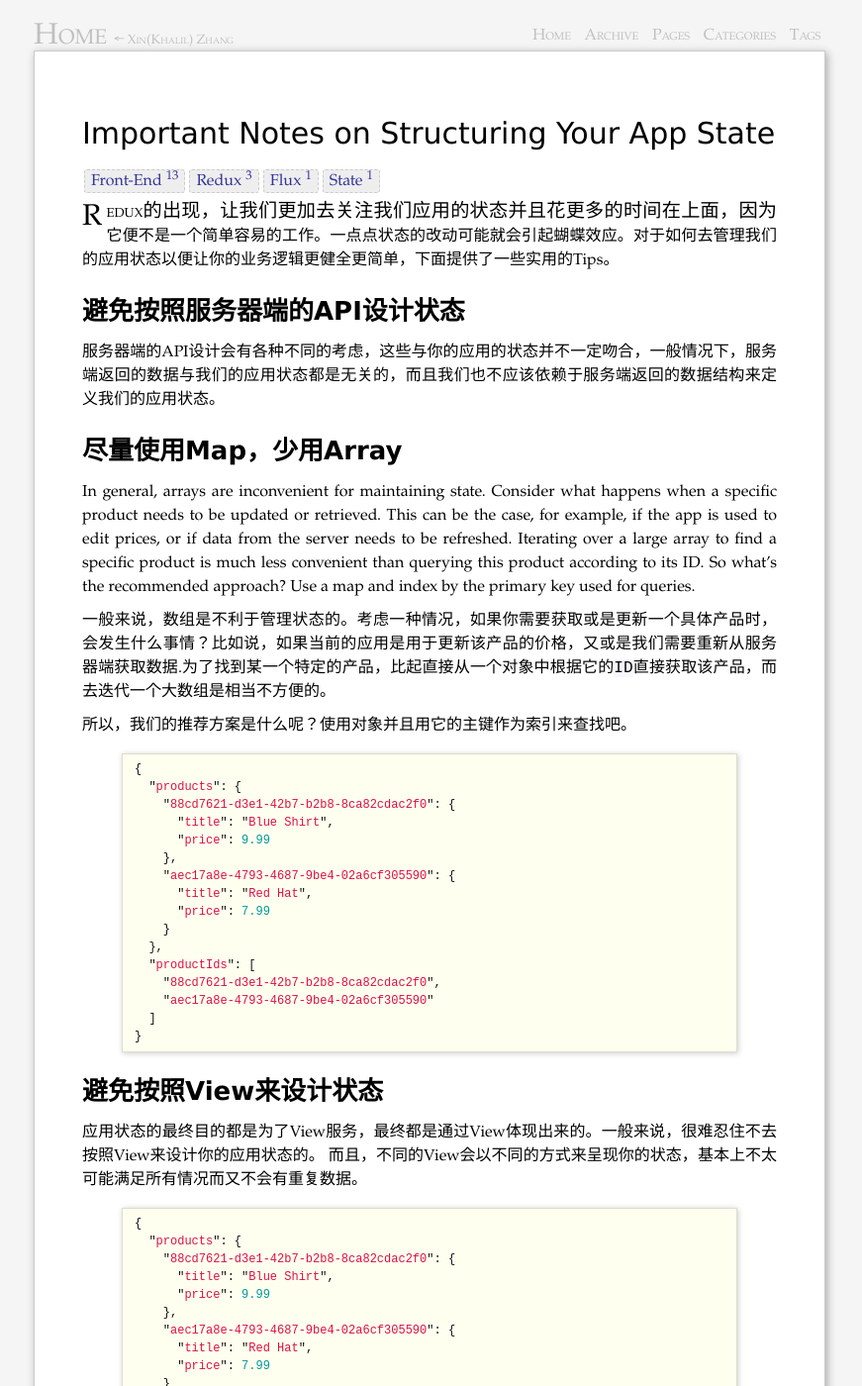
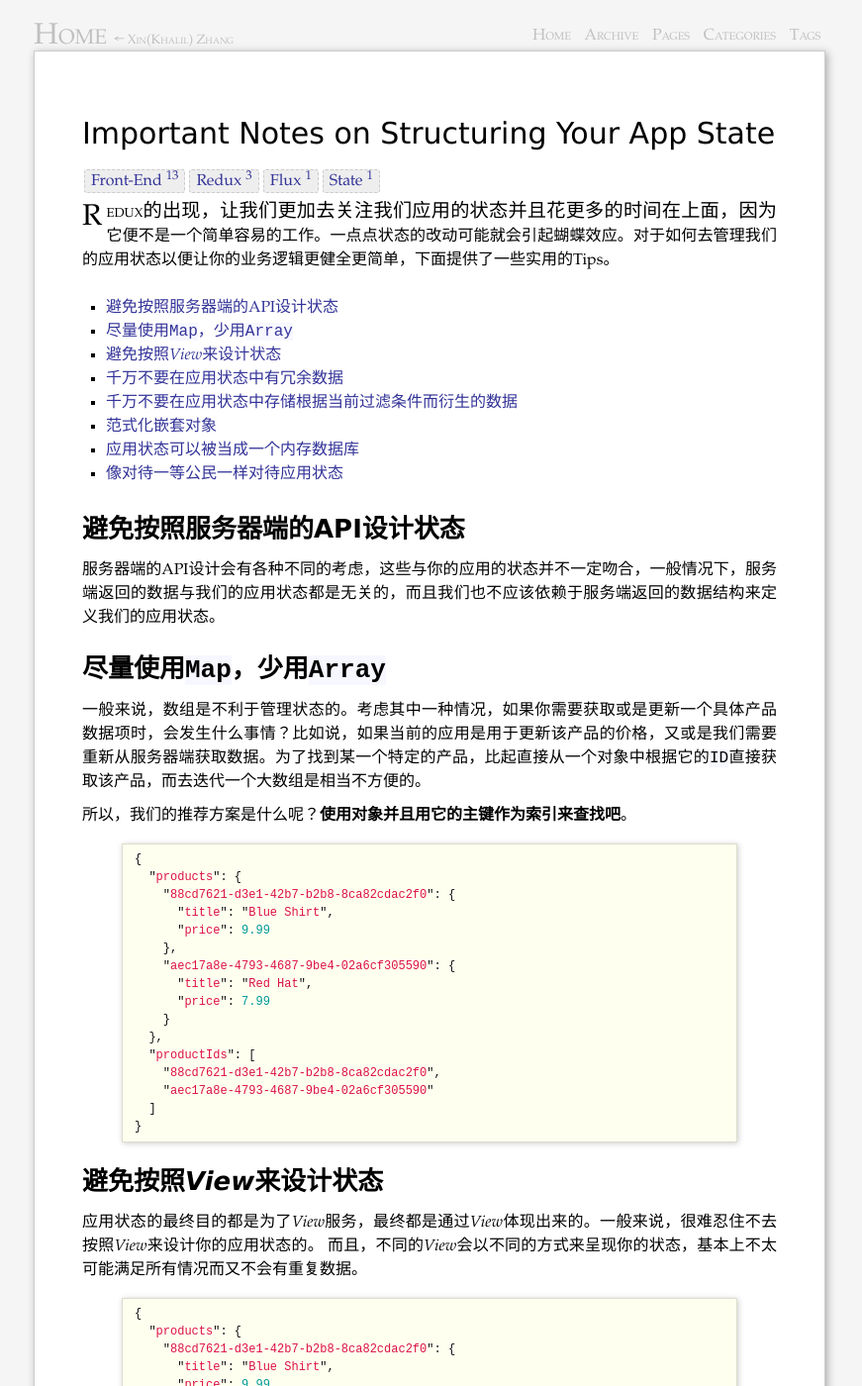
Before and after one commit to starandtina/starandtina.github.io, a Jekyll site: the page built from _posts/2016-11-01-important-notes-on-structuring-your-app-state.md, in a window 1280 px wide and 1400 px high. Shown: the whole window at 99% size, without its empty margins (206-1077 px from the left). Built offline with Jekyll 4.4.1, drawn with Linux system fonts in a browser that asks for light colours; comment, search, counter and statistics services are not loaded; some of the changed text lies outside the part shown.

Commit message:
chore(How We Normalize State): Update

````diff
--- a/_posts/2016-11-01-important-notes-on-structuring-your-app-state.md
+++ b/_posts/2016-11-01-important-notes-on-structuring-your-app-state.md
@@ -8,19 +8,20 @@ tags: ['Front-End', 'Redux', 'Flux', 'State']
 {% include JB/setup %}
 
 Redux的出现，让我们更加去关注我们应用的状态并且花更多的时间在上面，因为它便不是一个简单容易的工作。一点点状态的改动可能就会引起蝴蝶效应。对于如何去管理我们的应用状态以便让你的业务逻辑更健全更简单，下面提供了一些实用的Tips。
+{: .countheads }
+
+* ToC
+{:toc}
 
 ## 避免按照服务器端的API设计状态
 
 服务器端的API设计会有各种不同的考虑，这些与你的应用的状态并不一定吻合，一般情况下，服务端返回的数据与我们的应用状态都是无关的，而且我们也不应该依赖于服务端返回的数据结构来定义我们的应用状态。
 
-## 尽量使用Map，少用Array
+## 尽量使用`Map`，少用`Array`
 
-In general, arrays are inconvenient for maintaining state. Consider what happens when a specific product needs to be updated or retrieved. This can be the case, for example, if the app is used to edit prices, or if data from the server needs to be refreshed. Iterating over a large array to find a specific product is much less convenient than querying this product according to its ID.
-So what’s the recommended approach? Use a map and index by the primary key used for queries.
+一般来说，数组是不利于管理状态的。考虑其中一种情况，如果你需要获取或是更新一个具体产品数据项时，会发生什么事情？比如说，如果当前的应用是用于更新该产品的价格，又或是我们需要重新从服务器端获取数据。为了找到某一个特定的产品，比起直接从一个对象中根据它的`ID`直接获取该产品，而去迭代一个大数组是相当不方便的。
 
-一般来说，数组是不利于管理状态的。考虑一种情况，如果你需要获取或是更新一个具体产品时，会发生什么事情？比如说，如果当前的应用是用于更新该产品的价格，又或是我们需要重新从服务器端获取数据.为了找到某一个特定的产品，比起直接从一个对象中根据它的`ID`直接获取该产品，而去迭代一个大数组是相当不方便的。
-
-所以，我们的推荐方案是什么呢？使用对象并且用它的主键作为索引来查找吧。
+所以，我们的推荐方案是什么呢？**使用对象并且用它的主键作为索引来查找吧**。
 
 {% highlight JavaScript %}
 
@@ -43,10 +44,10 @@ So what’s the recommended approach? Use a map and index by the primary key use
 
 {% endhighlight %}
 
-## 避免按照View来设计状态
+## 避免按照*View*来设计状态
 
-应用状态的最终目的都是为了View服务，最终都是通过View体现出来的。一般来说，很难忍住不去按照View来设计你的应用状态的。
-而且，不同的View会以不同的方式来呈现你的状态，基本上不太可能满足所有情况而又不会有重复数据。
+应用状态的最终目的都是为了*View*服务，最终都是通过*View*体现出来的。一般来说，很难忍住不去按照*View*来设计你的应用状态的。
+而且，不同的*View*会以不同的方式来呈现你的状态，基本上不太可能满足所有情况而又不会有重复数据。
 
 {% highlight JavaScript %}
 
@@ -81,7 +82,7 @@ So what’s the recommended approach? Use a map and index by the primary key use
 
 还是以上面的代码为例子。如果我们新增一个需求，需要添加一个打折信息在每件产品上。那么当前的应用就需要要么给用户显示所有产品，或是没有打折信息的所有产品，又或是只有打折信息的所有产品。
 
-一个常见的错误是，我们会分别维护三个数组在状态中，每一个包含相应过滤条件的产品ID。既然这三个数组可以从当前的过滤条件和产品对象中衍生出来，一个更好的做法是动态生成它们：
+一个常见的错误是，我们会分别维护三个数组在状态中，每一个包含相应过滤条件的产品*ID*。既然这三个数组可以从当前的过滤条件和产品对象中衍生出来，一个更好的做法是动态生成它们：
 
 {% highlight JavaScript %}
 
@@ -112,9 +113,9 @@ function filteredProductIds(state, filter) {
 
 {% endhighlight %}
 
-`Selector`函数在每次状态改变时都会执行，从而计算出衍生数据以供View渲染。
+`Selector`函数在每次状态改变时都会执行，从而计算出衍生数据以供*View*渲染。
 
-## 格式化嵌套对象
+## 范式化嵌套对象
 
 一切的努力都是尽量简化对象层级和结构。我们需要一直维护我们的应用状态，我们需要让这一过程尽量保持简单。如果你的数据对象之间是毫不相关的，那么简易性是很容易维持的。但是，如果应用状态内部是纵横交错的，那么会发生什么情况呢？
 
@@ -147,7 +148,7 @@ function filteredProductIds(state, filter) {
 
 为了做分页，有时也会加上`total`和`offset`信息。一个订单可能包含多个产品，所以它们之间肯定有某种内部联系。从第一条Tip里我们知道了，我们就不应该按照服务器端返回的数据结构来设计我们的应用状态，因为它有可能会引起数据冗余。
 
-一个更好的做法是格式化你的数据并且维护二个对象（一个用于存储产品，另外一个用于存储订单）。既然这些对象都是基于唯一的ID的，那么我们可以用这个ID来表明它们之间内部的关系。
+一个更好的做法是范式化你的数据并且维护二个对象（一个用于存储产品，另外一个用于存储订单）。既然这些对象都是基于唯一的*ID*的，那么我们可以用这个*ID*来表明它们之间内部的关系。
 
 {% highlight JavaScript %}
 
@@ -178,7 +179,7 @@ function filteredProductIds(state, filter) {
 
 {% endhighlight %}
 
-上面就是格式化后的结果，如果我们想要找到属于某个订单的所有产品，那么我们只需要迭代产品对象就可以了。每一个`key`就是产品的唯一ID。用这个唯一产品ID访问`products`对象时，就可以提供一个产品的所有细节了。另外，只与某个产品相关的一些特殊信息，如`giftWrap`，我们可以存储在订单对象下面的具体某个产品上的。
+上面就是范式化后的结果，如果我们想要找到属于某个订单的所有产品，那么我们只需要迭代产品对象就可以了。每一个`key`就是产品的唯一*ID*。用这个唯一产品*ID*访问`products`对象时，就可以提供一个产品的所有细节了。另外，只与某个产品相关的一些特殊信息，如`giftWrap`，我们可以存储在订单对象下面的具体某个产品上的。
 
 目前，我们可以借助[normalizr](https://github.com/paularmstrong/normalizr)来帮我们自动化完成这项工作，它可以接受一个**Schema**定义，然后帮你完成格式化对象任务。
 
@@ -186,15 +187,14 @@ function filteredProductIds(state, filter) {
 
 前面列举出的一些Tips都是很相像的。我们其实一直在做的就是DBA的工作，设计一个传统的数据库。
 
-当设计一个传统的数据库时，我们需要避免冗余和衍生数据，使用对象结构的表加上主键（ID）来索引数据并且格式化多张表之间的关系。这就是到目前为止我们所讨论的所有东西。
+当设计一个传统的数据库时，我们需要避免冗余和衍生数据，使用对象结构的表加上主键（*ID*）来索引数据并且格式化多张表之间的关系。这就是到目前为止我们所讨论的所有东西。
 
 把你的应用状态当成一个内存数据库一样对待，可以帮助你在构建更好的应用状态时提供更好的正确的决策。
-
 
 ## 像对待一等公民一样对待应用状态
 
 如果你只想从这篇文章中记住一件事，那就是它了。
 
-应用状态或是我们的数据结构，应该跟我们的代码一样重要，特别是像React这样的声明式编程范式，整个系统是根据当前的状态而变化的。状态就是一等公民，是跟我们写的代码同等重要。它是我们的Views层的唯一来源。
+应用状态或是我们的数据结构，应该跟我们的代码一样重要，特别是像*React*这样的声明式编程范式，整个系统是根据当前的状态而变化的。状态就是一等公民，是跟我们写的代码同等重要。它是我们的*View*层的唯一来源。
 
 在写代码前，我们需要花更多的时间在设计我们的应用状态上。我们应该时刻关注它的复杂度，以及我们需要花多少时间在维护状态上。并且，如果有任何信号告诉我们应该重构当前的应用状态时，我们就应该像重构我们的代码一样，Just do it!
--- a/_posts/2017-08-07-how-we-normalize-state.md
+++ b/_posts/2017-08-07-how-we-normalize-state.md
@@ -8,26 +8,30 @@ tags: ['React', 'Redux', 'Normalize', 'Normalizr']
 {% include JB/setup %}
 
 上一篇讲到开发**React + Redux** Web App时的最佳目录结构，今天想接着聊聊另外一个话题 - Normalizing State（中文一般翻译为**状态范式化**），以及如何利用 selectors 去访问这些数据。
+{: .countheads }
 
-> 简单来说，就是使用索引和 selectors 分别来存储和访问 state。
+* ToC
+{:toc}
+
+## 尽量使用索引和*selectors*分别来存储和访问*state*
 
 设计范式化的 State 范式化的数据主要包含下面几个概念：
 
-- 任何类型的数据在 state 中都有自己的『表』结构
-- 任何『数据表』应将各个项目存储在对象中，其中每个项目的 ID 作为 key，项目本身作为 value
-- 任何对单个项目的引用都应该根据存储项目的 ID 来完成
-- ID 数组应该用于排序
+- 任何类型的数据在*state*中都有自己的『表』结构
+- 任何『数据表』应将各个项目存储在对象中，其中每个项目的*ID*作为*key*，项目本身作为*value*
+- 任何对单个项目的引用都应该根据存储项目的*ID*来完成
+- *ID*数组应该用于排序
 
 与原始的嵌套形式相比，有下面几个地方的改进：
 
-- 每个数据项只在一个地方定义，不会造成数据的不一致和冗余，如果数据项需要更新的话不用在多处改变
-- reducer 逻辑不用处理深层次的嵌套
+- 每个数据项只在一个地方定义，不会造成数据的不一致或是冗余，如果数据项需要更新的话不用在多处改变
+- *reducer*逻辑不用处理深层次的嵌套
 - 检索或者更新给定数据项的逻辑变得简单与一致
-- 提高性能，每个组件只负责更新自己的数据源，不需要更新整个数据源。比如， user 属于一个 company，那么更新 company时，仅仅只需要更新`companys.byId[companyId]`这部分，这也就意味着在 UI 中只有数据发生变化的一部分才会发生更新。如果是之前的话，由于是`user -> company`结构，更新 company 时，同时也会更新 user，还有整个 user 列表，从而会让 connect 到 user 列表的所有组件全部再次重新渲染。
+- 提高性能，每个组件只负责更新自己的数据源，不需要更新整个数据源。比如，*user*属于一个 company，那么更新 company时，仅仅只需要更新`companys.byId[companyId]`这部分，这也就意味着在*UI*中只有数据发生变化的一部分才会发生更新。如果是之前的话，由于是`user -> company`结构，更新 company 时，同时也会更新*user*，还有整个*user*列表，从而会让 connect 到*user*列表的所有组件全部再次重新渲染。
 
 如果你想了解更多关于状态范式化的基本概念和它所带来的好处，请参考[Redux官方文档](http://redux.js.org/docs/recipes/reducers/NormalizingStateShape.html)。
 
-先说一下结果，我们最终所期望的 entities state 是这样的：
+先说一下结果，我们最终所期望的 entities*state*是这样的：
 
 ```
 {
@@ -58,12 +62,12 @@ tags: ['React', 'Redux', 'Normalize', 'Normalizr']
 }
 ```
 
-其中，byId 就是一个大的 hashmap 来存储我们的数据，ids 存储的是有序的所有的id。
+其中，*byId*就是一个大的*hashmap*来存储数据，而*ids*存储的则是有序的所有的*id*集合。
 
-在状态范式化以前，如果我们想要筛选出一个特定的 user 对象，那么我们就不得不去迭代所有的 users，如果 users 很大的话，这将是一个非常耗时的操作。
-如果我们还想对 users 根据搜索条件筛选出它的一个子集呢？那么我们可能需要保存
+在状态范式化以前，如果我们想要筛选出一个特定的*user*对象，那么我们就不得不去迭代所有的*users*，如果*users*很大的话，这将是一个非常耗时的操作。
+如果我们还想对*users*根据搜索条件筛选出它的一个子集呢？我们可能会另外在状态树中再单独维护一个数组用于保持筛选结果。
 
-而现在，如果我们需要根据 useId 查找该 user，那么我们可以这样简单地做，它并不需要我们去迭代整个列表，这样做不仅节约了时间而且还简化了代码逻辑。
+而现在，如果我们需要根据*useId*查找该*user*，那么我们可以这样简单地做：
 
 ```
 export const selectUser = createDeepEqualSelector(
@@ -72,18 +76,22 @@ export const selectUser = createDeepEqualSelector(
 )
 ```
 
-另外，我们经常会做的一件事情就是根据范式化的数据结构来渲染这个 users 列表，我们可以用另外一个 selector 来实现，它接受 users 对象列表和 users ids 数组，从而返回所有的 users 数据。
+使用范式化数据后，它并不需要我们再去迭代整个列表，这样做不仅节约了时间而且还简化了代码逻辑。
+
+> 为了区分*selector*函数，所有*selectors*默认都是以**select**为前缀。
+
+另外，我们经常会做的一件事情就是根据范式化的数据结构来渲染整个列表数据（如*users*列表），现在我们可以用另外一个*selector*来实现，它接受*users*对象列表和*users ids* 数组，从而返回所有的*users*列表数据，同时我们可以重用该*selector*。
 
 ```
-const getUsers = state => state.users.byId
-const getUserIds = state => state.users.ids
+const getUsers =*state*=> state.users.byId
+const getUserIds =*state*=> state.users.ids
 const selectUsers = createDeepEqualSelector(
   [getUsers, getUserIds],
   (users, userIds) => userIds.map(id => users.get(String(id))),
 )
 ```
 
-同样的，我们还可以用另外一个 selector 来获取筛选后的 users。
+同样的，我们还可以用另外一个*selector*来获取筛选后的*users*：
 
 ```
 export const selectShareUsers = createDeepEqualSelector(
@@ -96,14 +104,16 @@ export const selectShareUsers = createDeepEqualSelector(
 
 ```
 
-> 我们使用了 reselect 来作为我们的 selector 库，它会为我们带来如下的优势：
-  * Selectors 用于计算派生数据，从而允许 Redux 只存储尽可能少的状态
-  * Selectors 效率相当高，一个 selector 只有在它的参数发生变化时才会重新计算
-  * Selectors 可以自由组合
+> 我们使用了**reselect**来作为我们的*selector*库，它会为我们带来如下的优势：
+  * *Selectors*用于计算派生数据，从而允许 Redux 只存储尽可能少的状态
+  * *Selectors*效率相当高，一个*selector*只有在它的参数发生变化时才会重新计算
+  * *Selectors*可以自由组合，一个*selector*可以成为其它*selector*的输入
 
-这样一来，我们就实现了数据的存储和获取，同时，selector 模式也增强了代码的可维护性。Selectors 中封装的是 Web App 所需要的当前 state的所有信息，所以我们只需要将 Web App 的当前 state 传递给它，它自己会知道如何计算出我们需要的数据，这样做的好处是可以把组件和 state 彻底解耦。设想一下，如果哪天我们想要修改我们的 state（比如 users -> xxooUsers）。如果没有 selectors，那么我们就必须根据新的 state (xxooUsers)去更新我们所有的视图组件代码（例如 `mapStateToProps`中获取 users 的代码逻辑），并且，随着有类似这种更新需求的组件的增加，将会越来越困难。为了避免这种问题，我们可以使用 selectors 在视图组件中获取 state，如果 state 有任何修改或是更新，那么我们只需要更新 selector 以让它能正确的访问 state。所有的视图组件不需要做任何修改也可以继续工作正常。
+这样一来，我们就实现了数据的存储和获取，同时，*selector*模式也增强了代码的可维护性。*Selectors*中封装的是*Web App*所需要的当前 state的所有信息，所以我们只需要将*Web App*的当前*state*传递给它，它自己会知道如何计算出我们需要的数据，**这样做的好处是可以把组件和*state*彻底解耦**。
 
-那么我们是如何范式化 state的呢？
+设想一下，如果哪天我们想要重构我们的*state*（比如`users`-> `xxooUsers`，:(）。如果没有*selectors*，那么我们就必须根据新的*state*（`xxooUsers`）去更新我们所有的视图组件代码（例如 `mapStateToProps`中获取*users*的代码逻辑），更糟糕的是，随着有类似这种更新需求的视图组件越来越多，这种更新将会越来越困难，如果此时你没有**UT**给你足够的信心加持，那简直 是一场噩梦。为了避免这种牵一发而动全身的问题，最简单的方法是使用*selectors*在视图组件中获取我们需要的*state*，如果*state*结构有任何修改，那么我们只需要更新*selector*，就可以让它能正确的访问到*state*，好处是所有的视图组件根本不需要做任何的修改，也可以继续正常工作。
+
+## 那么我们是如何范式化 state的呢？
 
 与服务端的数据交互通常是通过严格的 RESTFul API的形式，我们需要在将该数据需要引入状态树之前转化为规范化形态。[Normalizr](https://github.com/paularmstrong/normalizr) 库可以帮助实现这个。你可以定义 schema 的类型和关系，将 schema 和响应数据提供给 Normalizr，他会输出响应数据的范式化变换。
 
@@ -164,7 +174,7 @@ if (meta && meta.normalize) {
 ...
 ```
 
-最后，范式化的数据会由相应的`entities`中的reducer做处理，然后存储到`entites.readers`中。
+最后，范式化的数据会由相应的`entities`中的*reducer*做处理，然后存储到`entites.readers`中。
 
 ```
 const readersById = handleActions(
````
